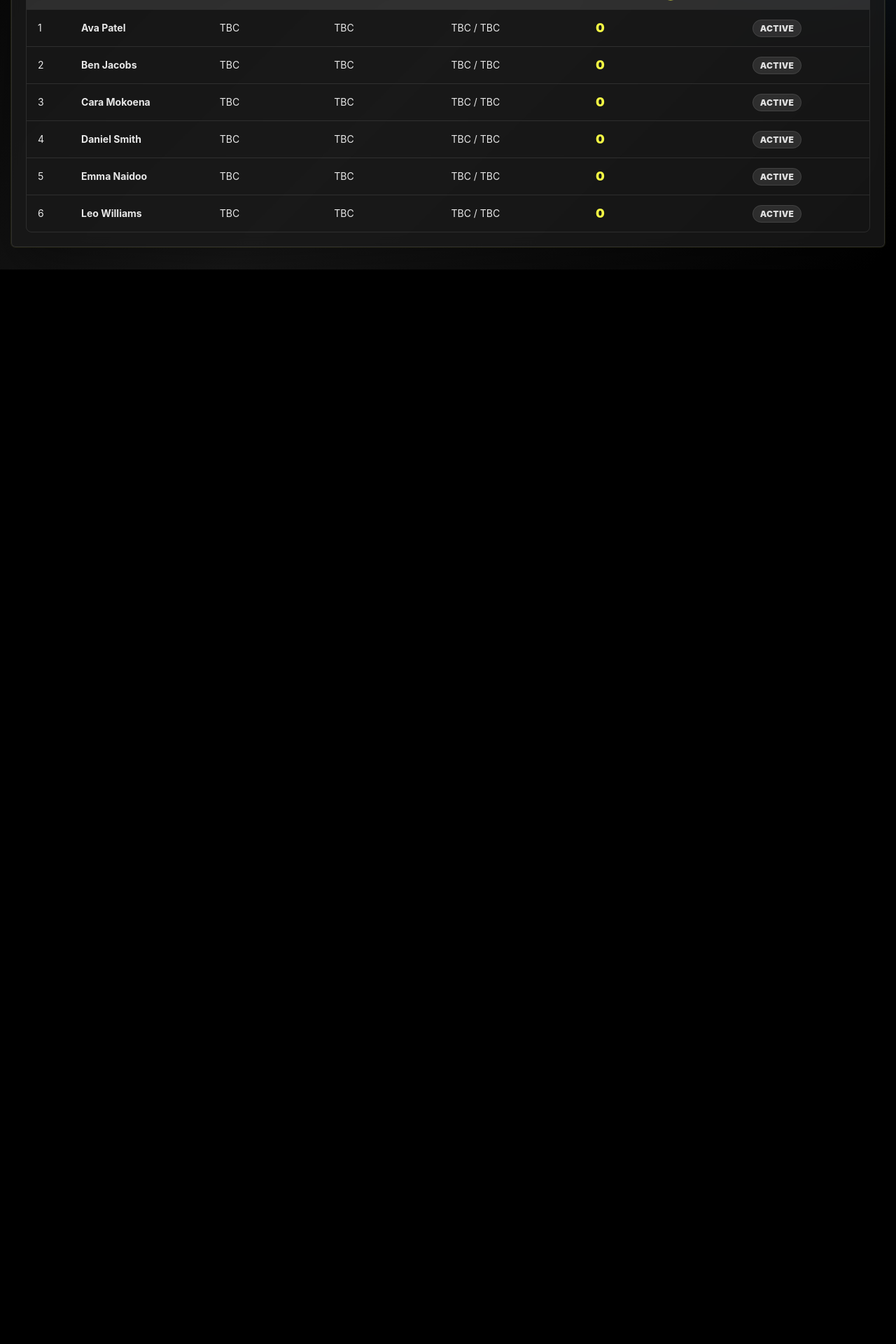
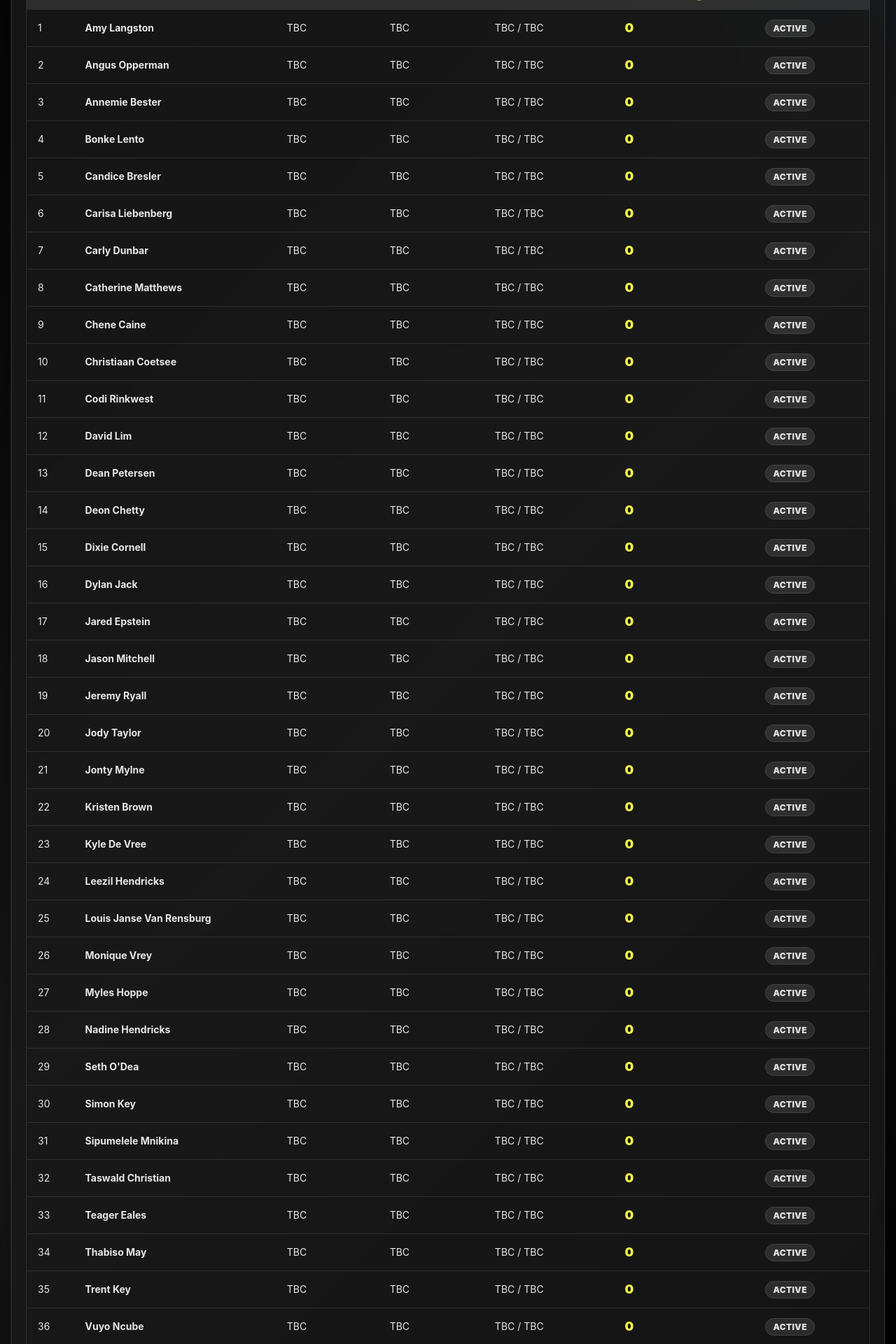
Before and after one commit to teagere/MOONSPORT-FIFA-APP, a React (Vite) app: page / in a window 1280 px wide. Shown: the part 420-2340 px from the top of the page at 70% size. Before the commit the page ends 805 px from the top, so only its background shows below. Built offline with nearby package versions, Linux system fonts and the light colour scheme.

Commit message:
Update company staff list

```diff
--- a/src/App.jsx
+++ b/src/App.jsx
@@ -13,6 +13,7 @@ import {
 
 const STORAGE_KEY = "moonsport-road-to-final-state";
 const DATA_VERSION = "fifa-official-rankings-2026-05-19-foundation";
+const STAFF_VERSION = "moonsport-staff-2026-06-06";
 const MANAGER_PASSWORD = "1111";
 const FIFA_STANDINGS_URL = "https://www.fifa.com/en/tournaments/mens/worldcup/canadamexicousa2026/standings";
 
@@ -36,10 +37,12 @@ function restoreOfficialTeams(existingTeams = []) {
 function normalizeState(input) {
   const stored = input || seedState;
   const shouldRestoreTeams = stored.settings?.dataVersion !== DATA_VERSION || stored.teams?.length !== 48;
+  const shouldRestoreStaff = stored.settings?.staffVersion !== STAFF_VERSION;
   const teams = shouldRestoreTeams ? restoreOfficialTeams(stored.teams) : recalculateTiers(stored.teams);
   const validTeamIds = new Set(teams.map((team) => team.id));
   const groupStandings = normalizeGroupStandings(stored.groupStandings, teams);
-  const staff = (stored.staff?.length ? stored.staff : seedState.staff).map((person) => ({
+  const staffSource = shouldRestoreStaff ? seedState.staff : stored.staff?.length ? stored.staff : seedState.staff;
+  const staff = staffSource.map((person) => ({
     ...person,
     tier1TeamId: validTeamIds.has(person.tier1TeamId) ? person.tier1TeamId : "",
     tier2TeamId: validTeamIds.has(person.tier2TeamId) ? person.tier2TeamId : "",
@@ -57,8 +60,9 @@ function normalizeState(input) {
       ...seedState.settings,
       ...stored.settings,
       dataVersion: DATA_VERSION,
+      staffVersion: STAFF_VERSION,
       dataSource: seedState.settings.dataSource,
-      drawPools: shouldRestoreTeams ? null : stored.settings?.drawPools || null,
+      drawPools: shouldRestoreTeams || shouldRestoreStaff ? null : stored.settings?.drawPools || null,
     },
   };
 }
--- a/src/data/seedData.js
+++ b/src/data/seedData.js
@@ -123,17 +123,48 @@ export function createDefaultGroupStandings(teams = seedTeams) {
 }
 
 export const seedStaff = [
-  ["Ava Patel", "Product", "ava@moonsport.local"],
-  ["Ben Jacobs", "Trading", "ben@moonsport.local"],
-  ["Cara Mokoena", "Marketing", "cara@moonsport.local"],
-  ["Daniel Smith", "Finance", "daniel@moonsport.local"],
-  ["Emma Naidoo", "People", "emma@moonsport.local"],
-  ["Leo Williams", "Tech", "leo@moonsport.local"],
-].map(([name, department, email], index) => ({
+  "Amy Langston",
+  "Angus Opperman",
+  "Annemie Bester",
+  "Bonke Lento",
+  "Candice Bresler",
+  "Carisa Liebenberg",
+  "Carly Dunbar",
+  "Catherine Matthews",
+  "Chene Caine",
+  "Christiaan Coetsee",
+  "Codi Rinkwest",
+  "David Lim",
+  "Dean Petersen",
+  "Deon Chetty",
+  "Dixie Cornell",
+  "Dylan Jack",
+  "Jared Epstein",
+  "Jason Mitchell",
+  "Jeremy Ryall",
+  "Jody Taylor",
+  "Jonty Mylne",
+  "Kristen Brown",
+  "Kyle De Vree",
+  "Leezil Hendricks",
+  "Louis Janse Van Rensburg",
+  "Monique Vrey",
+  "Myles Hoppe",
+  "Nadine Hendricks",
+  "Seth O'Dea",
+  "Simon Key",
+  "Sipumelele Mnikina",
+  "Taswald Christian",
+  "Teager Eales",
+  "Thabiso May",
+  "Trent Key",
+  "Vuyo Ncube",
+  "Warren Fortune",
+].map((name, index) => ({
   id: `staff-${index + 1}`,
   name,
-  department,
-  email,
+  department: "",
+  email: "",
   tier1TeamId: "",
   tier2TeamId: "",
 }));
@@ -180,6 +211,7 @@ export const seedState = {
     liveDrawIndex: 0,
     drawPools: null,
     dataVersion: "fifa-official-rankings-2026-05-19-foundation",
+    staffVersion: "moonsport-staff-2026-06-06",
     dataSource: "FIFA World Cup 2026 teams page and FIFA approved men's rankings API",
   },
   staff: seedStaff,
```
